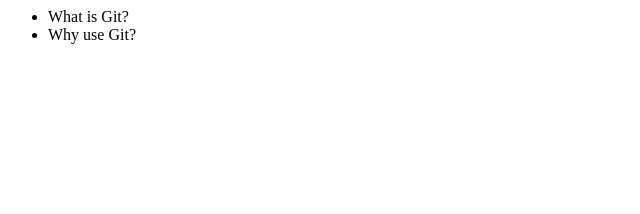
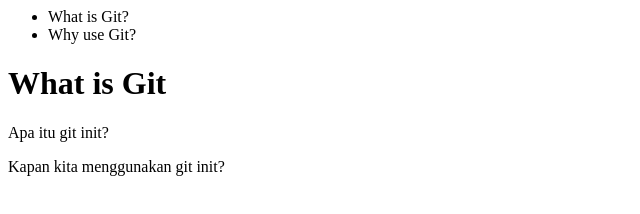
Before and after one commit to Kofusu/ruang-belajar, a plain HTML site: page pages/question.html in a window 1280 px wide. Shown: the whole page, without its empty margins (0-640 px from the left). Drawn offline with Linux system fonts and the light colour scheme.

Commit message:
add two question git init

```diff
--- a/pages/question.html
+++ b/pages/question.html
@@ -7,5 +7,8 @@
       <li>What is Git?</li>
       <li>Why use Git?</li>
     </ul>
+    <h1>What is Git</h1>
+    <p>Apa itu git init?</p>
+    <p>Kapan kita menggunakan git init?</p>
   </body>
 </html>
```
